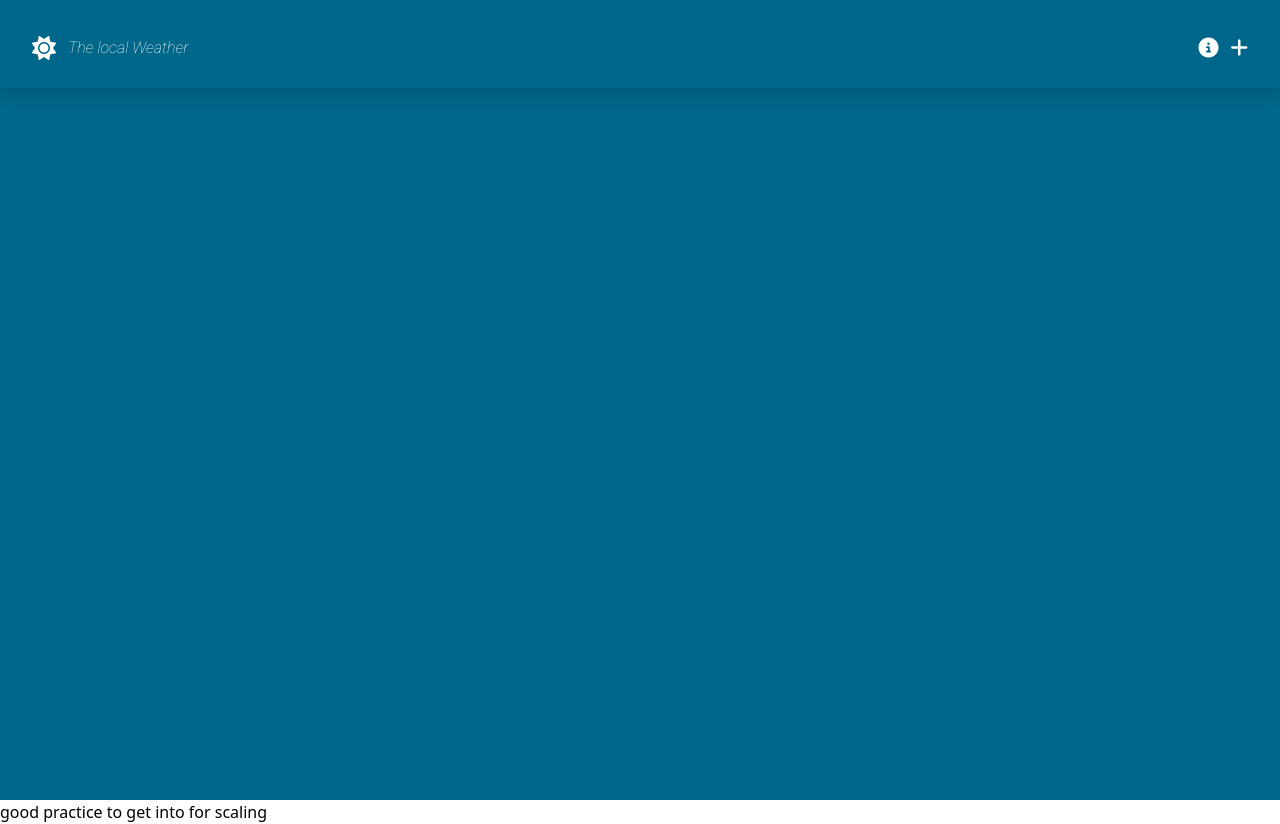
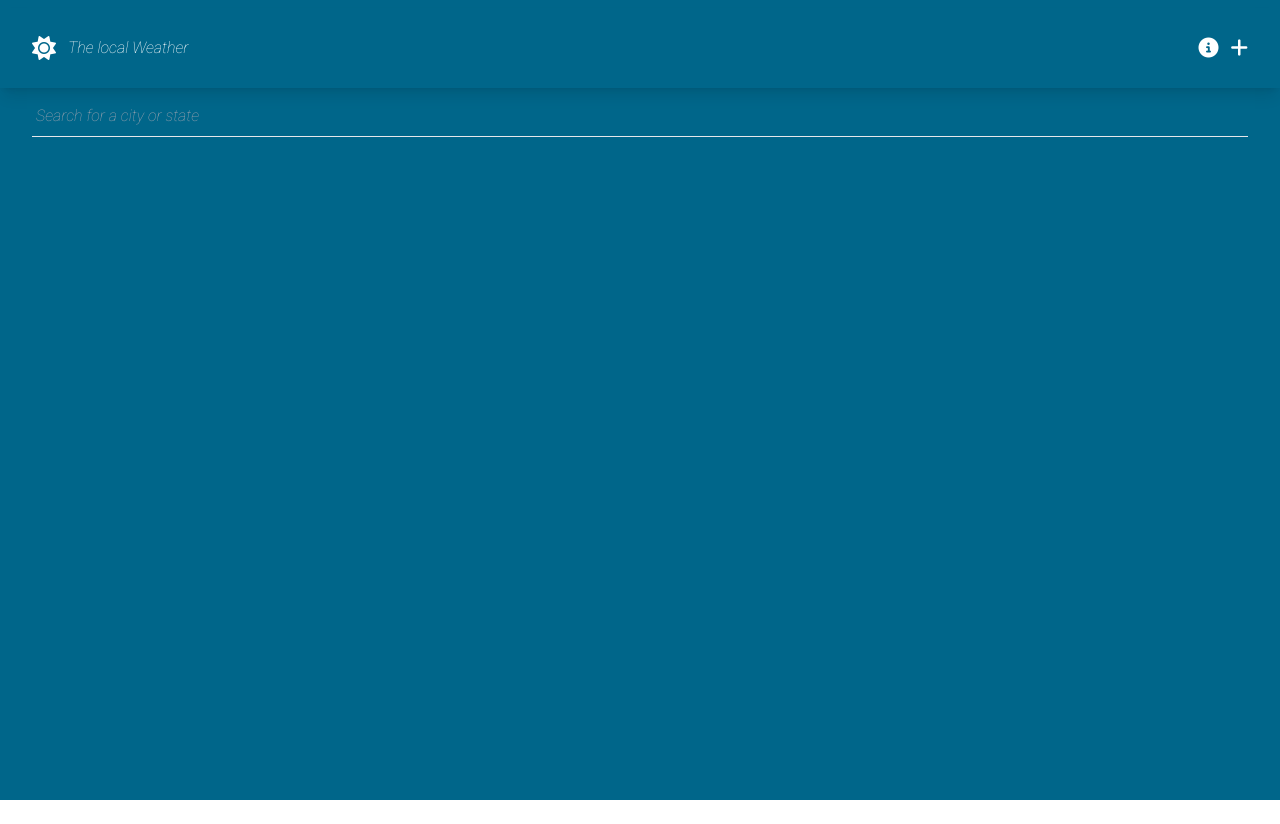
Before and after one commit to IsaiNah/weatherapp, a Vue app: page / in a window 1280 px wide. After the commit the page ends 800 px from the top, so only its background shows below. Built offline with nearby package versions, Linux system fonts and the light colour scheme.

Commit message:
openWeatherAPI added | Input & Query ability added

```diff
--- a/package.json
+++ b/package.json
@@ -9,6 +9,7 @@
     "preview": "vite preview"
   },
   "dependencies": {
+    "axios": "^1.6.2",
     "vue": "^3.3.10",
     "vue-router": "^4.2.5"
   },
--- a/src/components/BaseModal.vue
+++ b/src/components/BaseModal.vue
@@ -1,6 +1,7 @@
 
 <template>
-    <Teleport to="body"> good practice to get into for scaling
+  <!-- teleport good practice to get into for scaling -->
+    <Teleport to="body">
         <Transition name="modal-outer">
             <div
             v-show="modalActive"
--- a/src/views/HomeView.vue
+++ b/src/views/HomeView.vue
@@ -1,8 +1,67 @@
-<script setup>
 
-</script>
+<!-- v-movel below binds this field to the javascript variable above-->
+<template>
+  <main class="container text-white">
+    <div class="pt-4 mb-8 relative">
+      <input type="text"
+      v-model="searchQuery"
+      @input="getSearchResults"
+      placeholder="Search for a city or state"
+      class="py-2 px-1 w-full bg-transparent border-b focus:border-weather-secondary
+      focus:outline-none focus:shadow-[0px_1px_0_0_#004E71]"/>
 
-<template>
-  <main>
+       <!-- outputting li  for each result avaliable -->
+      <!-- <ul class="absolute bg-weather-secondary text-white
+      w-full shadow-md py2 px-1 top-[66px]">.
+
+
+     <li v-for="searchResult in openWeatherSearchResult"
+     :key="searchResult.id"
+     class="py-2 cursor-pointer"
+     >
+
+    </li>
+      {{ searchresult.place_name }}
+    </ul> -->
+
+    </div>
+
      </main>
 </template>
+
+<script setup>
+import { ref } from 'vue';
+import axios from 'axios';
+console.log("Console Working");
+const openWeatherAPIKey = '6334597926f131b0bc4fba671c654c0f';
+const openWeatherSearchResult = ref(null); // Initialize as null
+const searchQuery = ref('');
+let queryTimeout = null; // Use a variable to store the timeout reference
+
+// Getting search results using a lazy search (user types in input and we start loading soon after typing stops)
+const getSearchResults = async () => {
+  console.log('getSearchResults called');
+  // This clears the previous setTimeout when the user stops writing; the searchQuery is run after 300 milliseconds
+  clearTimeout(queryTimeout);
+
+  // Executes the following code after setTimeout reaches 0
+  queryTimeout = setTimeout(async () => {
+    if (searchQuery.value !== '') {
+      try {
+        const result = await axios.get(
+          `https://api.openweathermap.org/data/2.5/weather?q=${searchQuery.value}&appid=${openWeatherAPIKey}&types=place`
+          //REMOVE THIS check gpt for updated code
+          );
+        openWeatherSearchResult.value = result.data;
+        console.log(openWeatherSearchResult.value);
+      } catch (error) {
+        console.error('Error fetching data:', error);
+      }
+    } else {
+      // Below is only needed IN CASE the value in the search is empty; otherwise, we return above
+      // Return is there to prevent setting the value to null otherwise
+      openWeatherSearchResult.value = null;
+    }
+  }, 300);
+};
+</script>
```
Also changed, not shown: 1 other file (tests, documents, lock files or other folders).
